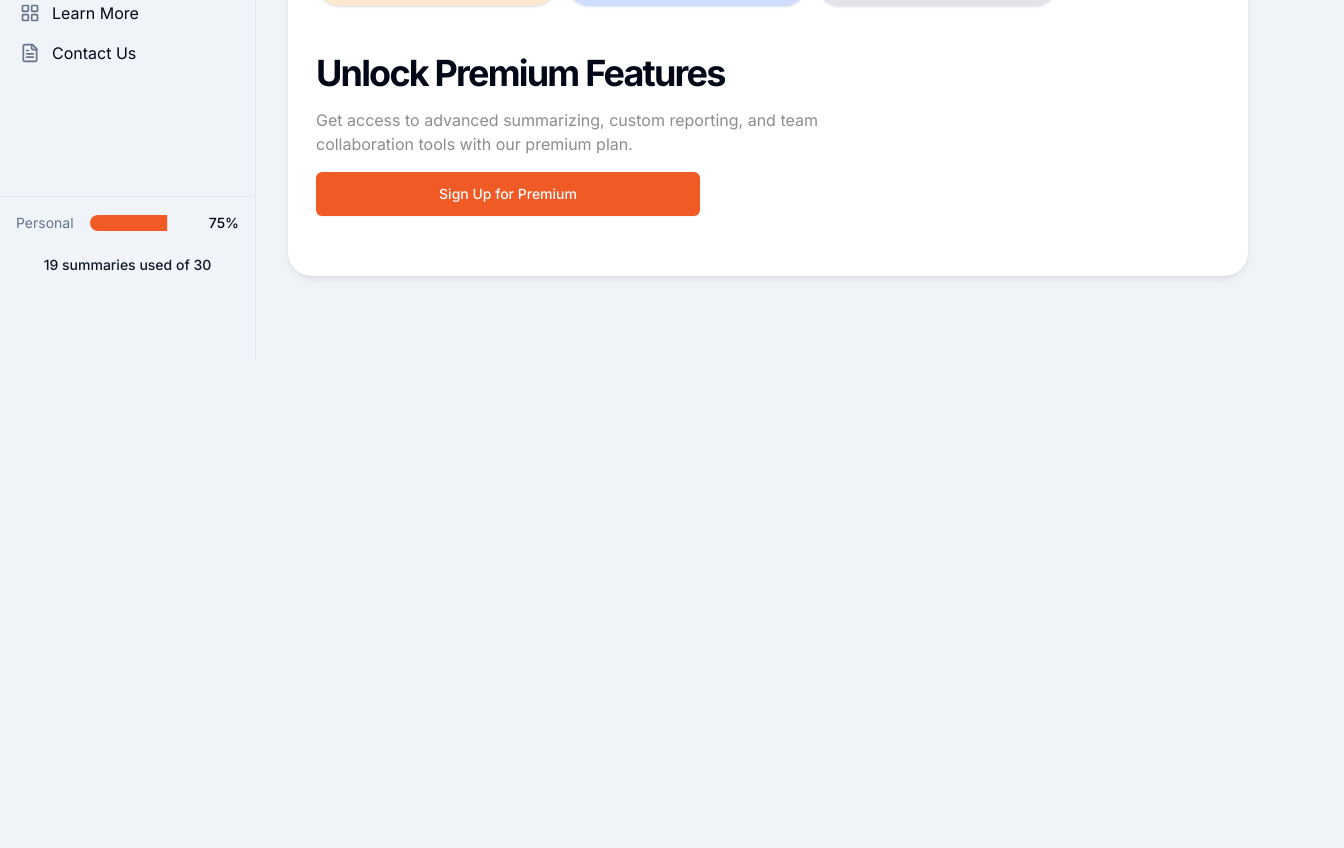
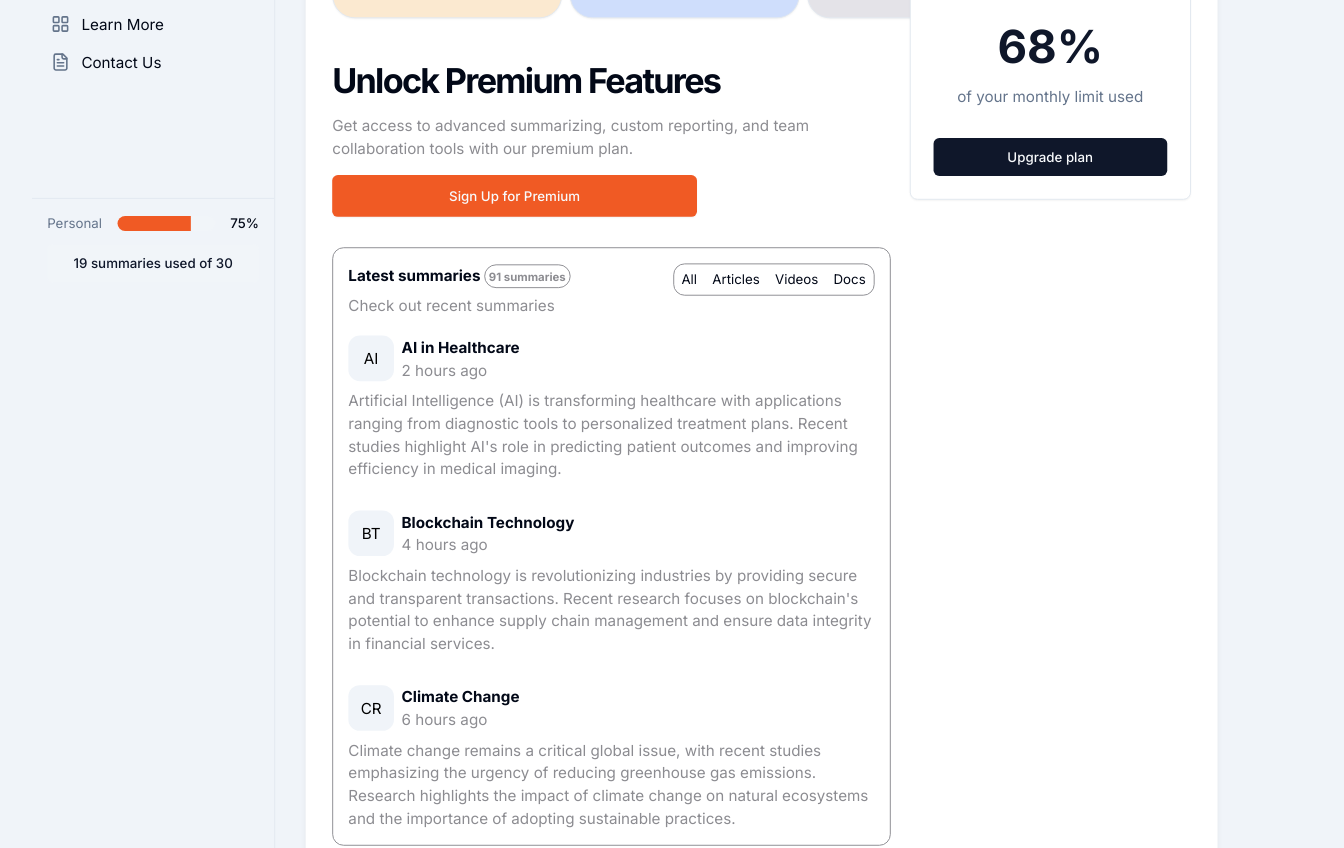
Before and after one commit to Manuel-heav/Inxtract, a Next.js app in the folder Frontend/: page /dashboard in a window 1280 px wide. Shown: the part 440-1288 px from the top of the page, 1344 px wide, since content can reach past the window. Before the commit the page ends 800 px from the top, so only its background shows below. Built offline with nearby package versions, Linux system fonts and the light colour scheme.

Commit message:
Did a basic dashboard

```diff
--- a/Frontend/app/dashboard/_components/DashboardMain.tsx
+++ b/Frontend/app/dashboard/_components/DashboardMain.tsx
@@ -1,11 +1,13 @@
 import { Card, CardContent } from "@/components/ui/card";
 import CTA from "./CTA";
+import LatestSummaries from "./LatestSummaries";
+import { PlanSidebar } from "@/components/component/plan-sidebar";
 
 
 export default function DashboardMain() {
     return (
         <div className="flex gap-5 mx-8 bg-[#fff] p-7 rounded-3xl shadow-custom-1">
-            <div>
+            <div className="w-[65%]">
                 <h1 className="text-3xl font-bold tracking-tighter md:text-4xl/tight">Hello John,</h1>
                 <p className="text-[#8C8C91] mb-5">Explore content more deeply and effectively</p>
 
@@ -41,6 +43,7 @@ export default function DashboardMain() {
                     </Card>
                 </div>
                 <CTA />
+                <LatestSummaries />
 
             </div>
 
@@ -48,7 +51,9 @@ export default function DashboardMain() {
             {/* Right */}
             <div>
                 <h1 className="bg-[#202939] w-full rounded-full py-2 px-24 font-medium text-primary-foreground shadow-sm transition-colors hover:bg-primary/90 focus-visible:outline-none focus-visible:ring-1 focus-visible:ring-ring disabled:pointer-events-none disabled:opacity-50 mb-5 text-2xl">1543+ <span className="text-sm">summaries</span></h1>
-                <h1 className="bg-[#F0F4F9] text-black w-full rounded-full py-3 px-24 font-medium text-primary-foreground shadow-sm transition-colors focus-visible:outline-none text-2xl focus-visible:ring-1 focus-visible:ring-ring disabled:pointer-events-none disabled:opacity-50">16 hours <span className="text-sm">saved</span></h1>
+                <h1 className="mb-5 bg-[#F0F4F9] text-black w-full rounded-full py-3 px-24 font-medium shadow-sm transition-colors focus-visible:outline-none text-2xl focus-visible:ring-1 focus-visible:ring-ring disabled:pointer-events-none disabled:opacity-50">16 hours <span className="text-sm">saved</span></h1>
+
+                <PlanSidebar />
             </div>
         </div>
     )
--- /dev/null
+++ b/Frontend/app/dashboard/_components/LatestSummaries.tsx
@@ -0,0 +1,59 @@
+
+export default function LatestSummaries() {
+    return (
+        <div className="gap-5 rounded-xl border border-[#8C8C91] p-4">
+            <div className="flex justify-between w-[100%] mb-2">
+                <div>
+                    <h2 className="font-bold mb-2">Latest summaries <span className="text-xs p-1 rounded-full text-[#8C8C91] border border-[#8C8C91]">91 summaries</span></h2>
+                    <p className="text-[#8C8C91]">Check out recent summaries</p>
+                </div>
+
+                <div className="flex px-2 py-4 rounded-xl h-5 items-center space-x-4 text-sm border border-[#8C8C91]">
+                    <div className="cursor-pointer">All</div>
+                    <div className="cursor-pointer">Articles</div>
+                    <div className="cursor-pointer">Videos</div>
+                    <div className="cursor-pointer">Docs</div>
+                 </div>
+            </div>
+
+            <div>
+    <div className="flex flex-col gap-8 mt-5">
+        <div className="flex flex-col gap-2">
+            <div className="flex gap-2 items-center">
+                <div className="bg-[#F0F4F9] text-black w-12 h-12 rounded-xl flex items-center justify-center">AI</div>
+                <div>
+                    <h2 className="font-bold">AI in Healthcare</h2>
+                    <p className="text-[#8C8C91]">2 hours ago</p>
+                </div>
+            </div>
+            <p className="text-[#8C8C91]">Artificial Intelligence (AI) is transforming healthcare with applications ranging from diagnostic tools to personalized treatment plans. Recent studies highlight AI's role in predicting patient outcomes and improving efficiency in medical imaging.</p>
+        </div>
+
+        <div className="flex flex-col gap-2">
+            <div className="flex gap-2 items-center">
+                <div className="bg-[#F0F4F9] text-black w-12 h-12 rounded-xl flex items-center justify-center">BT</div>
+                <div>
+                    <h2 className="font-bold">Blockchain Technology</h2>
+                    <p className="text-[#8C8C91]">4 hours ago</p>
+                </div>
+            </div>
+            <p className="text-[#8C8C91]">Blockchain technology is revolutionizing industries by providing secure and transparent transactions. Recent research focuses on blockchain's potential to enhance supply chain management and ensure data integrity in financial services.</p>
+        </div>
+
+        <div className="flex flex-col gap-2">
+            <div className="flex gap-2 items-center">
+                <div className="bg-[#F0F4F9] text-black w-12 h-12 rounded-xl flex items-center justify-center">CR</div>
+                <div>
+                    <h2 className="font-bold">Climate Change</h2>
+                    <p className="text-[#8C8C91]">6 hours ago</p>
+                </div>
+            </div>
+            <p className="text-[#8C8C91]">Climate change remains a critical global issue, with recent studies emphasizing the urgency of reducing greenhouse gas emissions. Research highlights the impact of climate change on natural ecosystems and the importance of adopting sustainable practices.</p>
+        </div>
+    </div>
+</div>
+
+
+        </div>
+    )
+}
--- a/Frontend/app/dashboard/layout.tsx
+++ b/Frontend/app/dashboard/layout.tsx
@@ -6,7 +6,7 @@ export default function DashboardLayout({
   children: React.ReactNode;
 }) {
   return (
-    <div className="relative min-h-screen pl-64">
+    <div className="relative min-h-screen pl-64 scale-95">
       <Sidebar />
       <div className="flex-1">
         {children}
--- /dev/null
+++ b/Frontend/components/component/plan-sidebar.tsx
@@ -0,0 +1,38 @@
+/**
+* This code was generated by v0 by Vercel.
+* @see https://v0.dev/t/4gSTstscXl8
+* Documentation: https://v0.dev/docs#integrating-generated-code-into-your-nextjs-app
+*/
+
+/** Add fonts into your Next.js project:
+
+import { Inter } from 'next/font/google'
+
+inter({
+  subsets: ['latin'],
+  display: 'swap',
+})
+
+To read more about using these font, please visit the Next.js documentation:
+- App Directory: https://nextjs.org/docs/app/building-your-application/optimizing/fonts
+- Pages Directory: https://nextjs.org/docs/pages/building-your-application/optimizing/fonts
+**/
+import { Card, CardHeader, CardTitle, CardContent, CardFooter } from "@/components/ui/card"
+import { Button } from "@/components/ui/button"
+
+export function PlanSidebar() {
+  return (
+    <Card className="w-full max-w-md">
+      <CardHeader>
+        <CardTitle className="text-center">Your usage, current plan: Personal</CardTitle>
+      </CardHeader>
+      <CardContent className="flex flex-col items-center justify-center gap-4 py-8">
+        <div className="text-5xl font-bold text-primary">68%</div>
+        <div className="text-muted-foreground">of your monthly limit used</div>
+      </CardContent>
+      <CardFooter>
+        <Button className="w-full">Upgrade plan</Button>
+      </CardFooter>
+    </Card>
+  )
+}
--- /dev/null
+++ b/Frontend/components/ui/separator.tsx
@@ -0,0 +1,31 @@
+"use client"
+
+import * as React from "react"
+import * as SeparatorPrimitive from "@radix-ui/react-separator"
+
+import { cn } from "@/lib/utils"
+
+const Separator = React.forwardRef<
+  React.ElementRef<typeof SeparatorPrimitive.Root>,
+  React.ComponentPropsWithoutRef<typeof SeparatorPrimitive.Root>
+>(
+  (
+    { className, orientation = "horizontal", decorative = true, ...props },
+    ref
+  ) => (
+    <SeparatorPrimitive.Root
+      ref={ref}
+      decorative={decorative}
+      orientation={orientation}
+      className={cn(
+        "shrink-0 bg-border",
+        orientation === "horizontal" ? "h-[1px] w-full" : "h-full w-[1px]",
+        className
+      )}
+      {...props}
+    />
+  )
+)
+Separator.displayName = SeparatorPrimitive.Root.displayName
+
+export { Separator }
--- a/Frontend/package.json
+++ b/Frontend/package.json
@@ -11,6 +11,7 @@
   "dependencies": {
     "@radix-ui/react-avatar": "^1.1.0",
     "@radix-ui/react-progress": "^1.1.0",
+    "@radix-ui/react-separator": "^1.1.0",
     "@radix-ui/react-slot": "^1.1.0",
     "class-variance-authority": "^0.7.0",
     "clsx": "^2.1.1",
```
Also changed, not shown: 1 other file (tests, documents, lock files or other folders).
